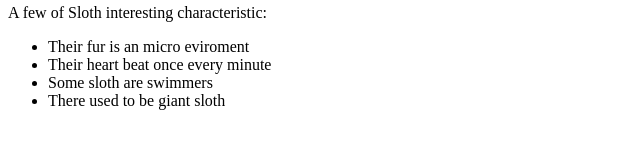
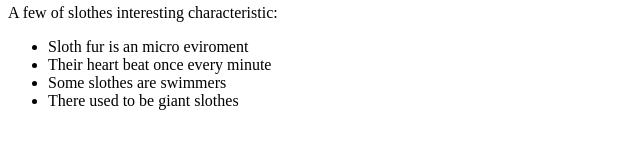
Before and after one commit to Adogeon/Sloth, a plain HTML site: page index.html in a window 1280 px wide. Shown: the part 517-666 px from the top of the page, 0-640 px from the left. Drawn offline with Linux system fonts and the light colour scheme.

Commit message:
Update some text

```diff
--- a/index.html
+++ b/index.html
@@ -6,12 +6,12 @@
     <body>
         <h1>SLOTH</h1>
         <img src="img/pic1.jpg">
-        <div> A few of Sloth interesting characteristic:
+        <div> A few of slothes interesting characteristic:
             <ul>
-                <li>Their fur is an micro eviroment</li>
+                <li>Sloth fur is an micro eviroment</li>
                 <li>Their heart beat once every minute</li>
-                <li>Some sloth are swimmers</li>
-                <li>There used to be giant sloth</li>
+                <li>Some slothes are swimmers</li>
+                <li>There used to be giant slothes</li>
             </ul>
 
         </div>
```
